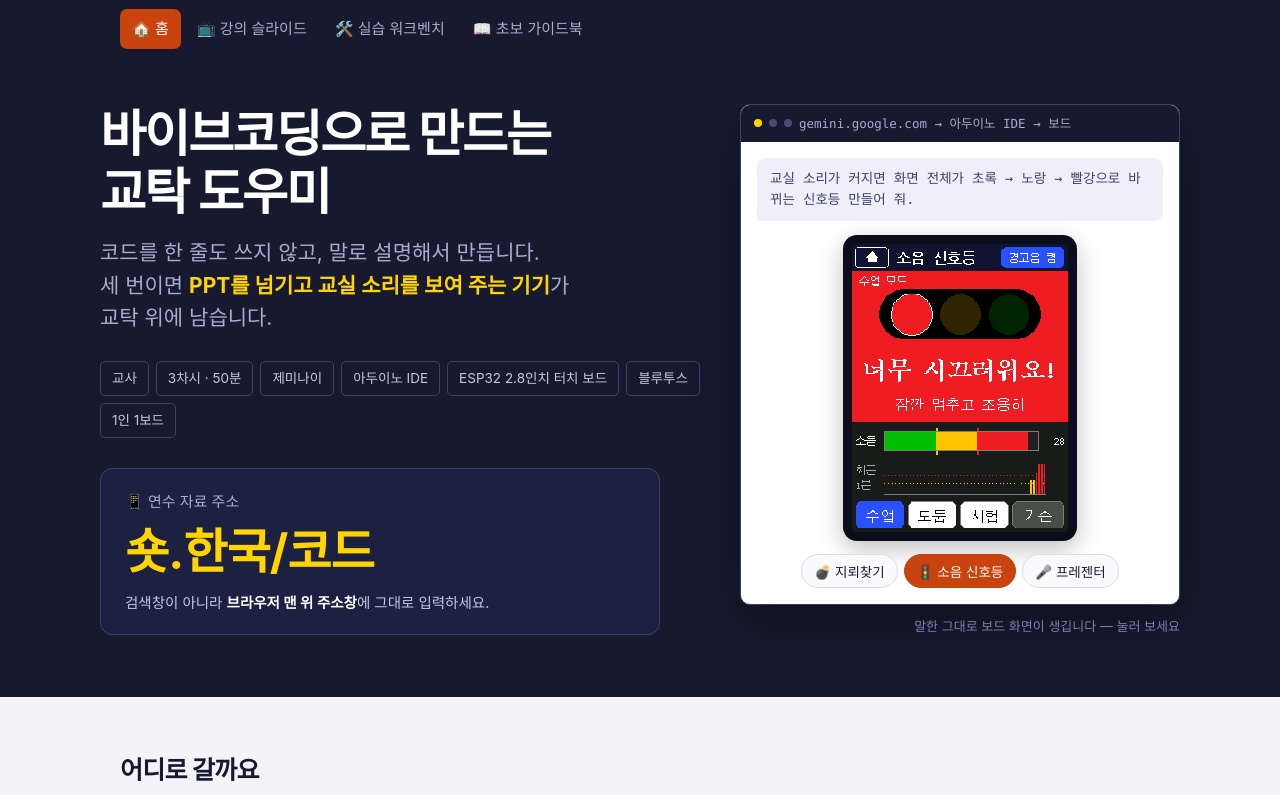
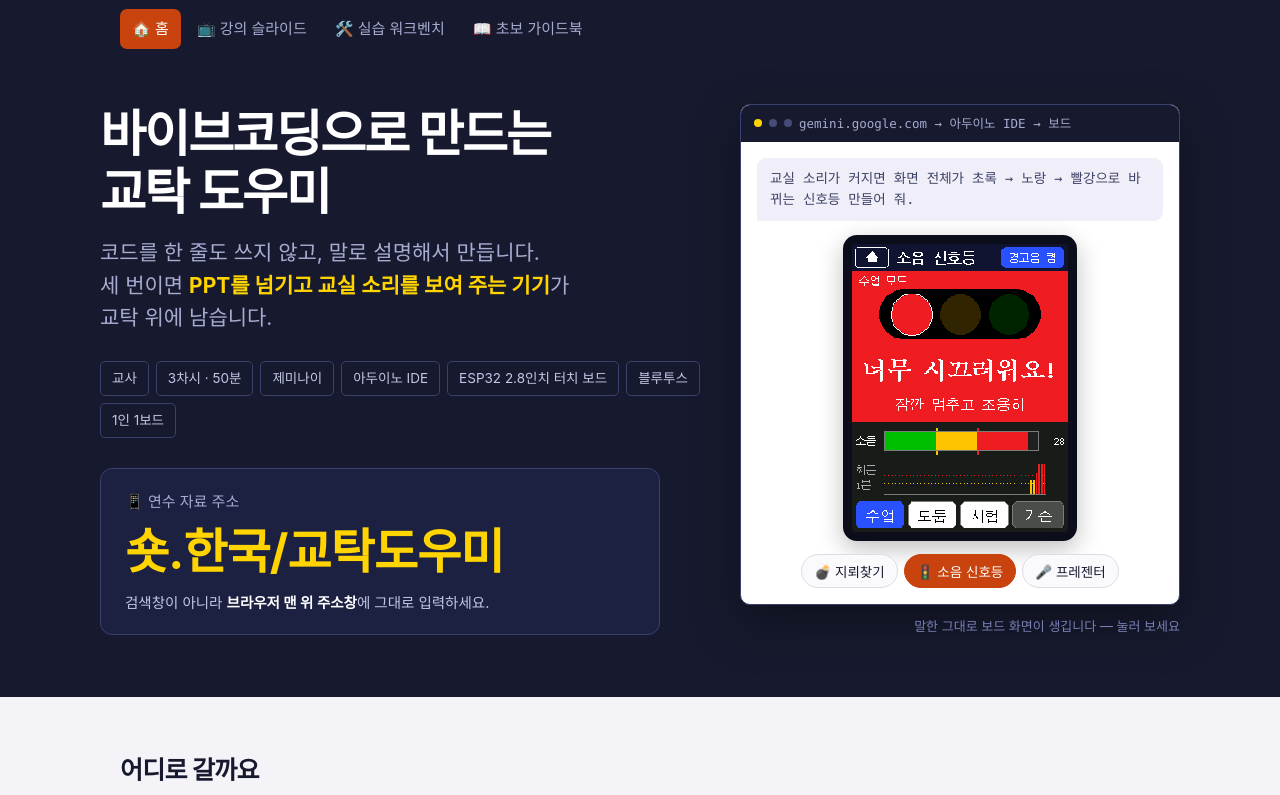
Before and after one commit to biscuitbox/classhelper-board, a plain HTML site: page index.html in a window 1280 px wide. Shown: the top 795 px of the page. Drawn offline with Linux system fonts and the light colour scheme.

Commit message:
Update short URL in index.html

```diff
--- a/index.html
+++ b/index.html
@@ -195,7 +195,7 @@
     <div class="linkbox">
       <span class="cap">📱 연수 자료 주소</span>
       <!-- ▼ 강사용 — 여기 한 곳만 바꾸세요 ▼ -->
-      <span class="url" id="shorturl">숏.한국/코드</span>
+      <span class="url" id="shorturl">숏.한국/교탁도우미</span>
       <!-- ▲ 여기까지 ▲ -->
       <span class="how">검색창이 아니라 <b>브라우저 맨 위 주소창</b>에 그대로 입력하세요.</span>
     </div>
```
